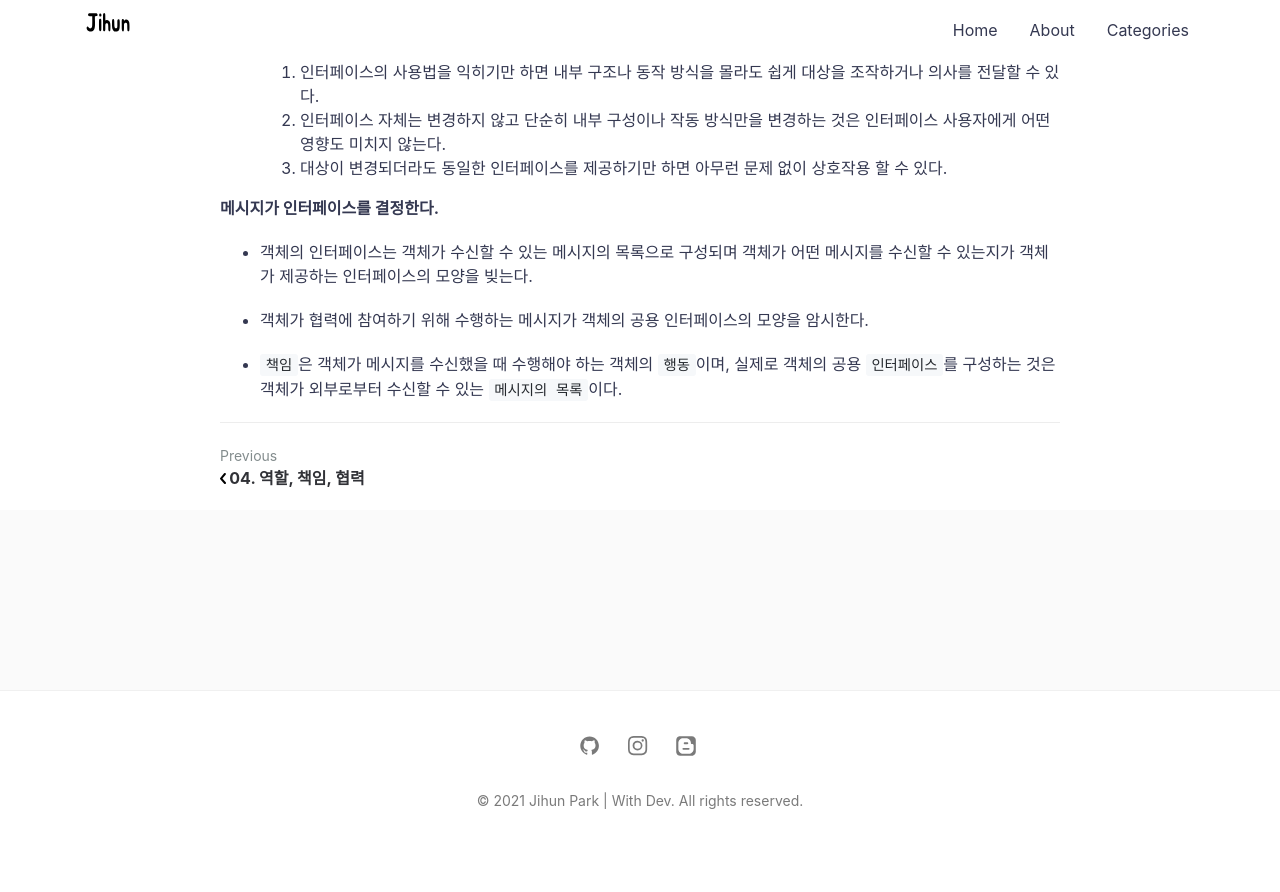
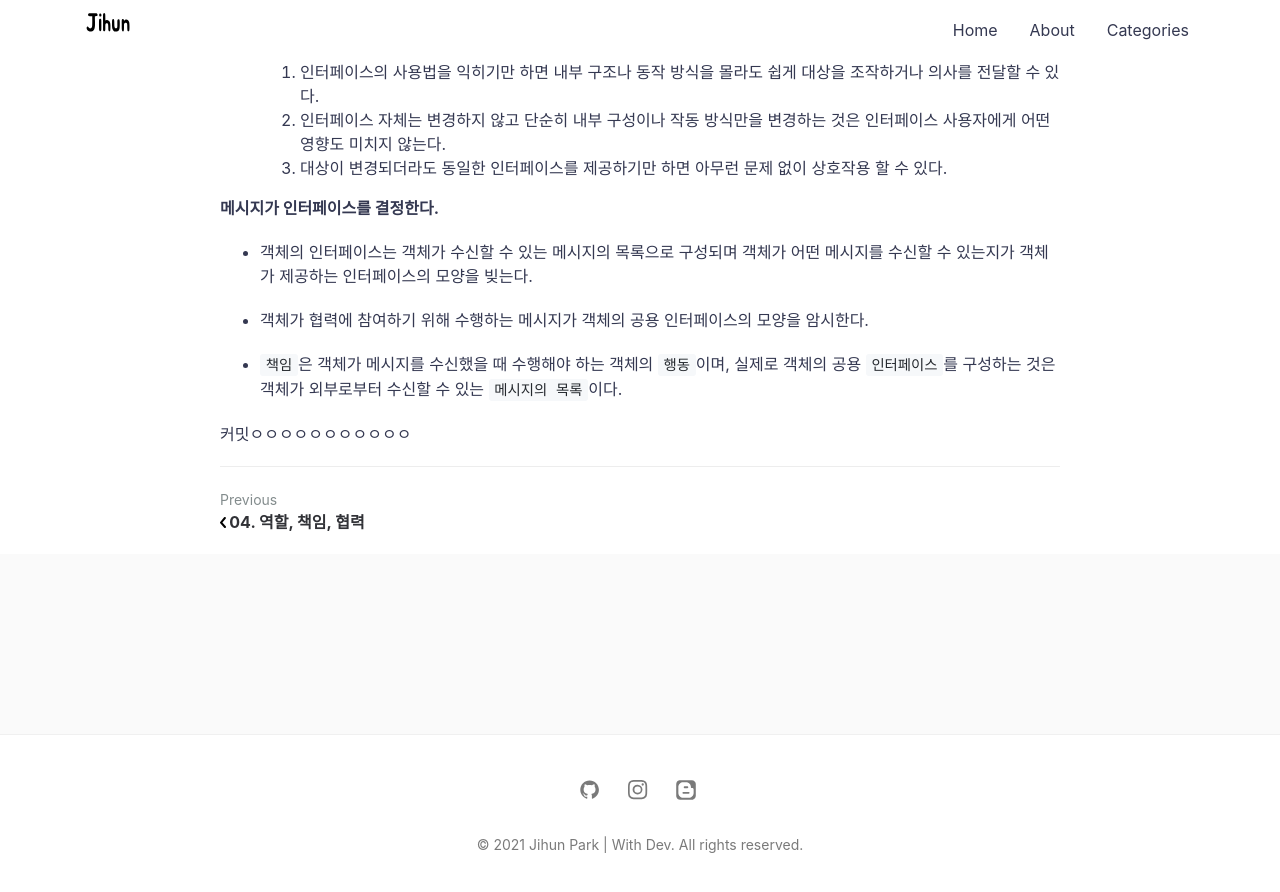
Before and after one commit to jihunparkme/jihunparkme.github.io, a Jekyll site: the page built from _posts/2021-02-03-TheEOO-책임과 메시지.md, in a window 1280 px wide and 900 px high, scrolled down 3627 px. Shown: the top 892 px of the window. Built offline with Jekyll 4.4.1, drawn with Linux system fonts in a browser that asks for light colours; comment, search, counter and statistics services are not loaded; before the commit the page ends 4483 px from its top, so only the background shows below that.

Commit message:
add contents

```diff
--- a/_posts/2021-02-03-TheEOO-책임과 메시지.md
+++ b/_posts/2021-02-03-TheEOO-책임과 메시지.md
@@ -6,8 +6,6 @@ categories: (Book)객체지향의-사실과-오해
 featured-img: TheEOO
 # mathjax: true
 ---
-
-
 
 # 05. 책임과 메시지
 
@@ -154,3 +152,11 @@ featured-img: TheEOO
 
 - `책임`은 객체가 메시지를 수신했을 때 수행해야 하는 객체의 `행동`이며,
    실제로 객체의 공용 `인터페이스`를 구성하는 것은 객체가 외부로부터 수신할 수 있는 `메시지의 목록`이다.
+
+
+
+
+
+
+
+커밋ㅇㅇㅇㅇㅇㅇㅇㅇㅇㅇㅇ
```
